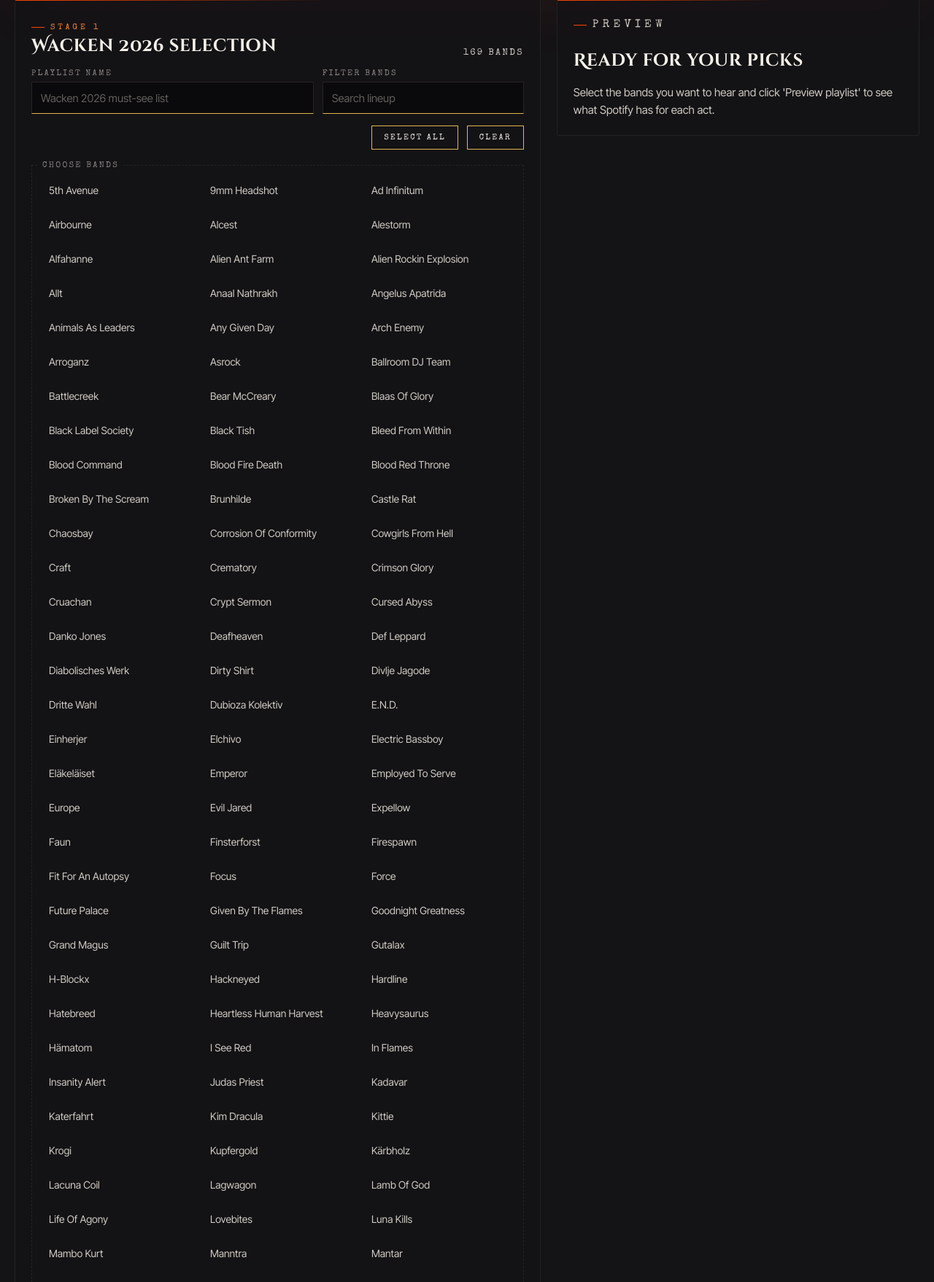
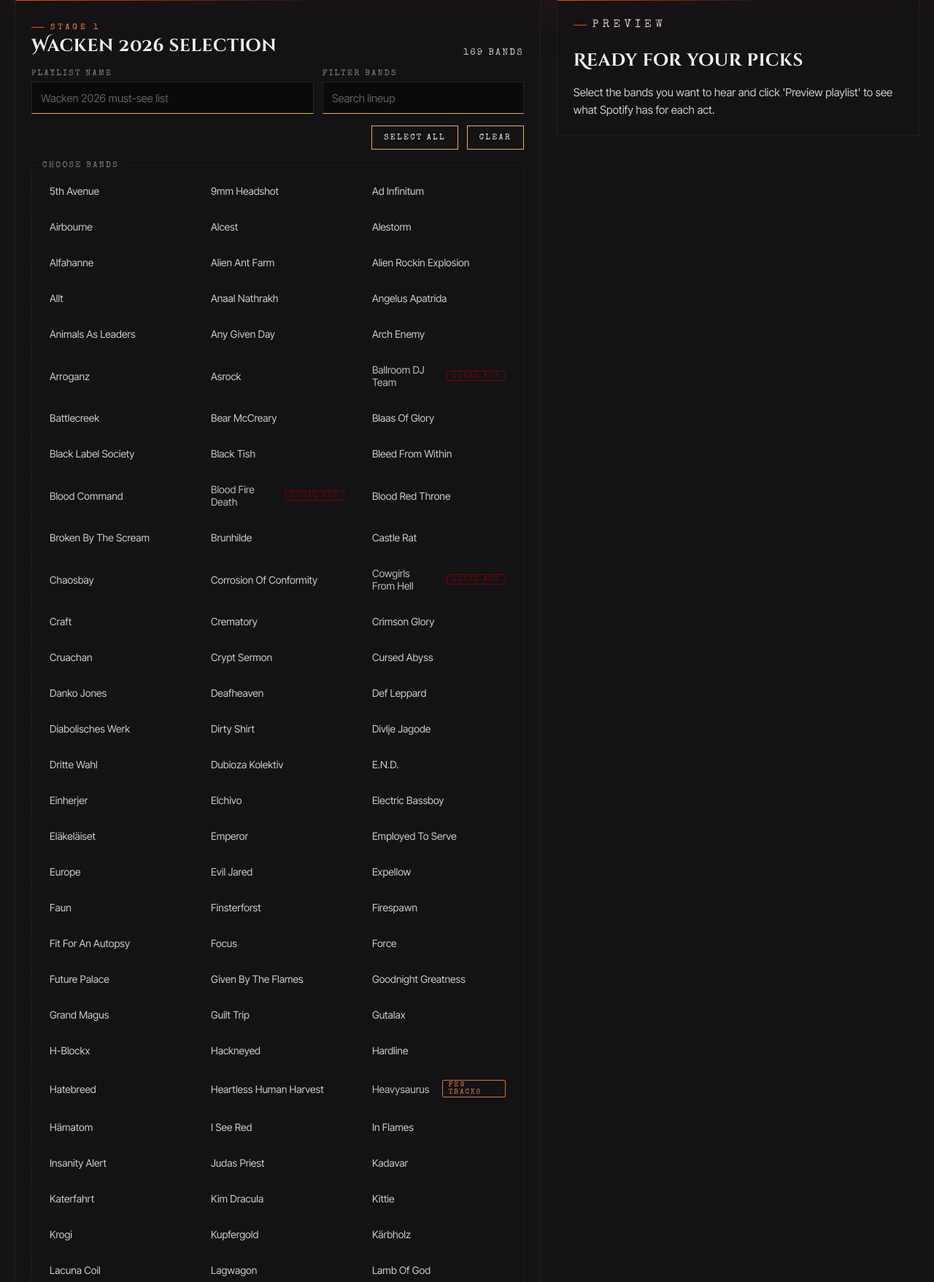
Before and after one commit to Soulferatu/Lazy-Music-Buddy-4-Spotify, a Flask app: page / in a window 1280 px wide. Shown: the part 851-2608 px from the top of the page at 73% size. Run offline with Flask 3, Linux system fonts and the light colour scheme; some libraries are stand-ins or nearby versions.

Commit message:
Permanently-unresolved UX: per-reason badges + preview notice (v0.5.9b)
The 5 permanently_unresolved bands now declare why they can't deliver
10 tracks, so users see it before they pick them.

Two reason types:
- wacken_local_or_tribute: Wacken house acts and tribute bands with no
  real Spotify presence (Ballroom DJ Team, Blood Fire Death, Cowgirls
  From Hell, Wacken Firefighters).
- thin_catalog: real artist with very few unique recordings ever
  (Heavysaurus — 2 unique songs total).

Surfaced as:
- A small chip on the checklist tile (blood-red for local/tribute,
  ember-glow for thin catalog). Tile stays selectable.
- A new ember .notice-info block in the preview with per-reason copy.
- The legacy yellow "Could not find on Spotify" warning filters out
  bands already in the new notice so no double-flagging. It stays as
  a catch-all for bands that are genuinely off Spotify (no ID).

Bilingual EN + pt-BR i18n. Band-option padding bumped 11/14 → 12/15
(~3% larger tiles per user request).

Data path:
- spotify_tracks.json entry gains optional `unresolved_reason`.
- LibraryRepository.unresolved_reason(spotify_id) -> Optional[str].
- Band dataclass gains `permanently_unresolved` + `unresolved_reason`.
- LineupRepository._band_from_library plumbs them onto Band.
- /preview route exposes `limited_presence` and filters duplicates
  out of `unmatched`.

Tests: 6 new in test_unresolved_reason.py (schema consistency, library
+ lineup reads, i18n key coverage in both languages). Suite at 89 pass
/ 9 pre-existing fail.

Version 0.5.9b (cache-bust for the SW + static assets).

Co-Authored-By: Claude Opus 4.7 <noreply@anthropic.com>

```diff
--- a/wacken_playlist/i18n/en.json
+++ b/wacken_playlist/i18n/en.json
@@ -19,6 +19,11 @@
   "preview_tracks": "Spotify will later try to add up to {count} tracks: 10 top songs for each selected band.",
   "preview_tracks_matched": "{count} tracks matched across {band_count} bands.",
   "unmatched_warning": "Could not find on Spotify:",
+  "band_badge_local_or_tribute": "local act",
+  "band_badge_thin_catalog": "few tracks",
+  "limited_presence_heading": "Limited Spotify presence:",
+  "limited_presence_local_or_tribute_explanation": "Wacken-local or tribute acts — not represented on Spotify, so no tracks were added.",
+  "limited_presence_thin_catalog_explanation": "Real artist with a very small Spotify catalog — you'll get every track available, just expect fewer than ten.",
   "spotify_config_error": "Spotify credentials are not configured.",
   "spotify_auth_error": "Could not authenticate with Spotify.",
   "spotify_api_error": "Spotify is temporarily unavailable. The app may have hit a rate limit — please wait a few minutes and try again.",
--- a/wacken_playlist/i18n/pt-BR.json
+++ b/wacken_playlist/i18n/pt-BR.json
@@ -19,6 +19,11 @@
   "preview_tracks": "Mais tarde, o Spotify tentará adicionar até {count} faixas: 10 músicas principais para cada banda selecionada.",
   "preview_tracks_matched": "{count} faixas encontradas para {band_count} bandas.",
   "unmatched_warning": "Não foi encontrado no Spotify:",
+  "band_badge_local_or_tribute": "ato local",
+  "band_badge_thin_catalog": "poucas faixas",
+  "limited_presence_heading": "Presença limitada no Spotify:",
+  "limited_presence_local_or_tribute_explanation": "Atos locais do Wacken ou bandas tributo — não estão no Spotify, então nenhuma faixa foi adicionada.",
+  "limited_presence_thin_catalog_explanation": "Banda real, mas com catálogo muito pequeno no Spotify — você receberá todas as faixas disponíveis, só que serão menos de dez.",
   "spotify_config_error": "As credenciais do Spotify não estão configuradas.",
   "spotify_auth_error": "Não foi possível autenticar com o Spotify.",
   "spotify_api_error": "O Spotify está temporariamente indisponível. O app pode ter atingido o limite de requisições — aguarde alguns minutos e tente novamente.",
--- a/wacken_playlist/library.py
+++ b/wacken_playlist/library.py
@@ -84,6 +84,20 @@ class LibraryRepository:
         entry = self._tracks_doc()["artists"].get(spotify_id)
         return bool(entry and entry.get("permanently_unresolved"))
 
+    def unresolved_reason(self, spotify_id: str) -> Optional[str]:
+        """Return the `unresolved_reason` classification for a permanently-
+        unresolved artist, or ``None`` if the artist resolves normally.
+
+        Values today: ``"wacken_local_or_tribute"`` (festival house acts and
+        tribute bands with no real Spotify presence) and ``"thin_catalog"``
+        (real artist with only a handful of unique recordings ever — e.g.
+        Heavysaurus).
+        """
+        entry = self._tracks_doc()["artists"].get(spotify_id)
+        if not entry or not entry.get("permanently_unresolved"):
+            return None
+        return entry.get("unresolved_reason")
+
     def iter_artist_ids(self):
         return iter(self._artists_doc()["artists"].keys())
 
--- a/wacken_playlist/lineup.py
+++ b/wacken_playlist/lineup.py
@@ -57,6 +57,8 @@ class LineupRepository:
             tracks=tuple(tracks),
             track_count=track_count,
             unresolved=False,
+            permanently_unresolved=self._library.is_permanently_unresolved(spotify_id),
+            unresolved_reason=self._library.unresolved_reason(spotify_id),
         )
 
     def get_bands(self, year: int) -> list[Band]:
--- a/wacken_playlist/models.py
+++ b/wacken_playlist/models.py
@@ -29,6 +29,16 @@ class Band:
     tracks: tuple[Track, ...] = field(default_factory=tuple)
     track_count: int = 0
     unresolved: bool = False
+    # `permanently_unresolved` + `unresolved_reason` mirror the
+    # spotify_tracks.json fields. The reason is one of:
+    #   - "wacken_local_or_tribute": Wacken house act or tribute band
+    #     with no real Spotify presence.
+    #   - "thin_catalog": real artist whose entire Spotify catalog is
+    #     just a handful of tracks (e.g. Heavysaurus, 2 unique songs).
+    # Both are surfaced in the UI so users know what to expect before
+    # building a playlist.
+    permanently_unresolved: bool = False
+    unresolved_reason: Optional[str] = None
 
 
 @dataclass
--- a/wacken_playlist/routes.py
+++ b/wacken_playlist/routes.py
@@ -46,8 +46,17 @@ def _render(template_kwargs):
 
 def _lineup_context():
     repo = current_app.lineup
+    bands = repo.get_bands(CURRENT_YEAR)
     return {
-        "bands": repo.get_band_names(CURRENT_YEAR),
+        # Each band tile carries an optional `badge` so the template can
+        # mark Wacken-local / tribute acts and thin-catalog artists.
+        "bands": [
+            {
+                "name": b.name,
+                "badge": b.unresolved_reason if b.permanently_unresolved else None,
+            }
+            for b in bands
+        ],
         "source_urls": repo.get_source_urls(CURRENT_YEAR),
     }
 
@@ -106,6 +115,20 @@ def preview():
             preview = None
 
         if preview is not None:
+            limited_presence = [
+                {"name": b.name, "reason": b.unresolved_reason}
+                for b in selected_bands
+                if b.permanently_unresolved and b.unresolved_reason
+            ]
+            # The new limited-presence notice subsumes the yellow "Could not
+            # find on Spotify" warning for permanently-unresolved bands —
+            # they already explain themselves with a per-reason copy. Drop
+            # them from `unmatched` so the legacy warning is only used for
+            # genuinely unexpected misses.
+            limited_names = {entry["name"] for entry in limited_presence}
+            unmatched_filtered = [
+                name for name in preview.unmatched if name not in limited_names
+            ]
             preview_view = {
                 "playlist_name": preview.playlist_name,
                 "bands": [b.name for b in preview.bands],
@@ -118,7 +141,8 @@ def preview():
                     }
                     for m in preview.matched
                 ],
-                "unmatched": preview.unmatched,
+                "unmatched": unmatched_filtered,
+                "limited_presence": limited_presence,
             }
 
     return _render({
--- a/wacken_playlist/static/css/styles.css
+++ b/wacken_playlist/static/css/styles.css
@@ -502,7 +502,8 @@ input[type="search"]:focus {
   display: flex;
   align-items: center;
   gap: 10px;
-  padding: 11px 14px;
+  /* ~3% larger overall: 11→12px vertical, 14→15px horizontal padding. */
+  padding: 12px 15px;
   cursor: pointer;
   font-family: "Inter Tight", Inter, sans-serif;
   font-size: 14px;
@@ -758,6 +759,31 @@ button:disabled {
   font-size: 0.78rem;
 }
 
+.notice-info {
+  border-left-color: var(--ember-glow, #ff8a3d);
+  background: rgb(255 138 61 / 8%);
+  color: #f5e1c8;
+  font-family: "Special Elite", Georgia, serif;
+  letter-spacing: 0.16em;
+  text-transform: uppercase;
+  font-size: 0.78rem;
+}
+
+.notice-info strong {
+  color: var(--ember-glow, #ff8a3d);
+  text-transform: none;
+  letter-spacing: 0.02em;
+  font-family: Inter, "Inter Tight", system-ui, sans-serif;
+  font-weight: 600;
+}
+
+.notice-info .warning-list span {
+  text-transform: none;
+  letter-spacing: 0.02em;
+  font-family: Inter, "Inter Tight", system-ui, sans-serif;
+  color: var(--paper, #f5f1e8);
+}
+
 .warning-list {
   margin: 6px 0 0;
   padding-left: 18px;
@@ -765,6 +791,36 @@ button:disabled {
   gap: 3px;
   font-size: 0.78rem;
   letter-spacing: 0.12em;
+}
+
+/* ───────── Band-option badges (permanently-unresolved acts) ───────── */
+
+.band-badge {
+  display: inline-block;
+  margin-left: 8px;
+  padding: 1px 7px;
+  font-family: "Special Elite", Georgia, serif;
+  font-size: 0.62rem;
+  letter-spacing: 0.18em;
+  text-transform: uppercase;
+  border: 1px solid currentColor;
+  border-radius: 2px;
+  vertical-align: middle;
+  pointer-events: none;
+  opacity: 0.85;
+}
+
+.band-option--wacken_local_or_tribute .band-badge {
+  color: #8b0000;
+}
+
+.band-option--thin_catalog .band-badge {
+  color: var(--ember-glow, #ff8a3d);
+}
+
+.band-option.has-badge .band-option-name {
+  /* Slight dim on the name so the badge is the anchor */
+  opacity: 0.92;
 }
 
 /* ───────── Summary / preview tickets ───────── */
--- a/wacken_playlist/templates/index.html
+++ b/wacken_playlist/templates/index.html
@@ -118,14 +118,24 @@
           <fieldset class="band-grid" aria-describedby="source-note">
             <legend data-i18n="choose_bands">{{ translations.choose_bands }}</legend>
             {% for band in bands %}
-              <label class="band-option" data-band-name="{{ band|lower }}" tabindex="0">
+              <label
+                class="band-option{% if band.badge %} has-badge band-option--{{ band.badge }}{% endif %}"
+                data-band-name="{{ band.name|lower }}"
+                {% if band.badge %}data-badge="{{ band.badge }}"{% endif %}
+                tabindex="0"
+              >
                 <input
                   type="checkbox"
                   name="bands"
-                  value="{{ band }}"
-                  {% if band in form_values.bands %}checked{% endif %}
+                  value="{{ band.name }}"
+                  {% if band.name in form_values.bands %}checked{% endif %}
                 >
-                <span class="band-option-name">{{ band }}</span>
+                <span class="band-option-name">{{ band.name }}</span>
+                {% if band.badge == 'wacken_local_or_tribute' %}
+                  <span class="band-badge" data-i18n="band_badge_local_or_tribute">{{ translations.band_badge_local_or_tribute }}</span>
+                {% elif band.badge == 'thin_catalog' %}
+                  <span class="band-badge" data-i18n="band_badge_thin_catalog">{{ translations.band_badge_thin_catalog }}</span>
+                {% endif %}
                 <span class="band-option-spark" aria-hidden="true"></span>
               </label>
             {% endfor %}
@@ -175,6 +185,24 @@
                 <ul class="warning-list">
                   {% for band in preview.unmatched %}
                     <li>{{ band }}</li>
+                  {% endfor %}
+                </ul>
+              </div>
+            {% endif %}
+
+            {% if preview.limited_presence %}
+              <div class="notice notice-info" role="status">
+                <p data-i18n="limited_presence_heading">{{ translations.limited_presence_heading }}</p>
+                <ul class="warning-list">
+                  {% for entry in preview.limited_presence %}
+                    <li>
+                      <strong>{{ entry.name }}</strong> —
+                      {% if entry.reason == 'wacken_local_or_tribute' %}
+                        <span data-i18n="limited_presence_local_or_tribute_explanation">{{ translations.limited_presence_local_or_tribute_explanation }}</span>
+                      {% elif entry.reason == 'thin_catalog' %}
+                        <span data-i18n="limited_presence_thin_catalog_explanation">{{ translations.limited_presence_thin_catalog_explanation }}</span>
+                      {% endif %}
+                    </li>
                   {% endfor %}
                 </ul>
               </div>
--- a/wacken_playlist/version.py
+++ b/wacken_playlist/version.py
@@ -6,4 +6,4 @@ Bumping APP_VERSION:
 - Updates the manifest version exposed via window.__appVersion.
 """
 
-APP_VERSION = "0.5.9"
+APP_VERSION = "0.5.9b"
```
Also changed, not shown: CLAUDE.md (+2 -1 lines), log.md (+1 -0 lines), tests/unit/test_unresolved_reason.py (added, +94 -0 lines), wiki/library_refactor.md (+18 -1 lines), wacken_playlist/data/library/spotify_tracks.json.
